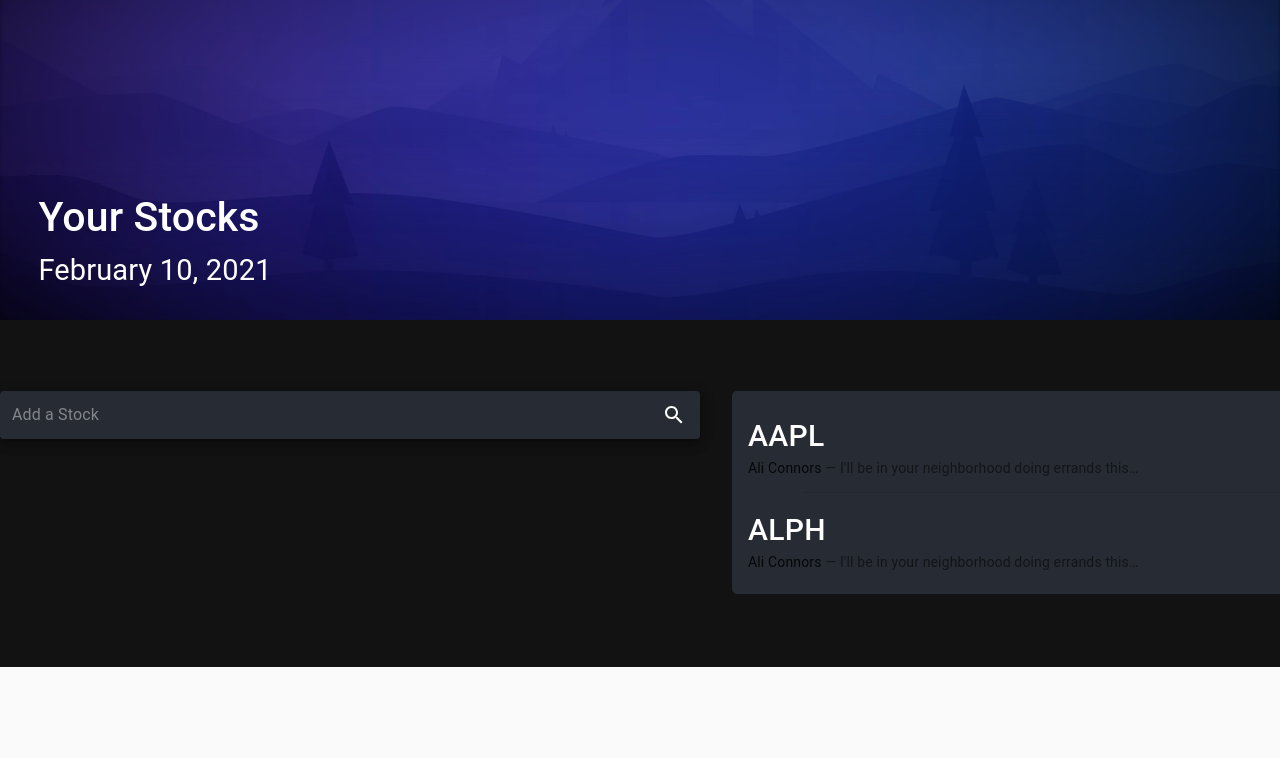
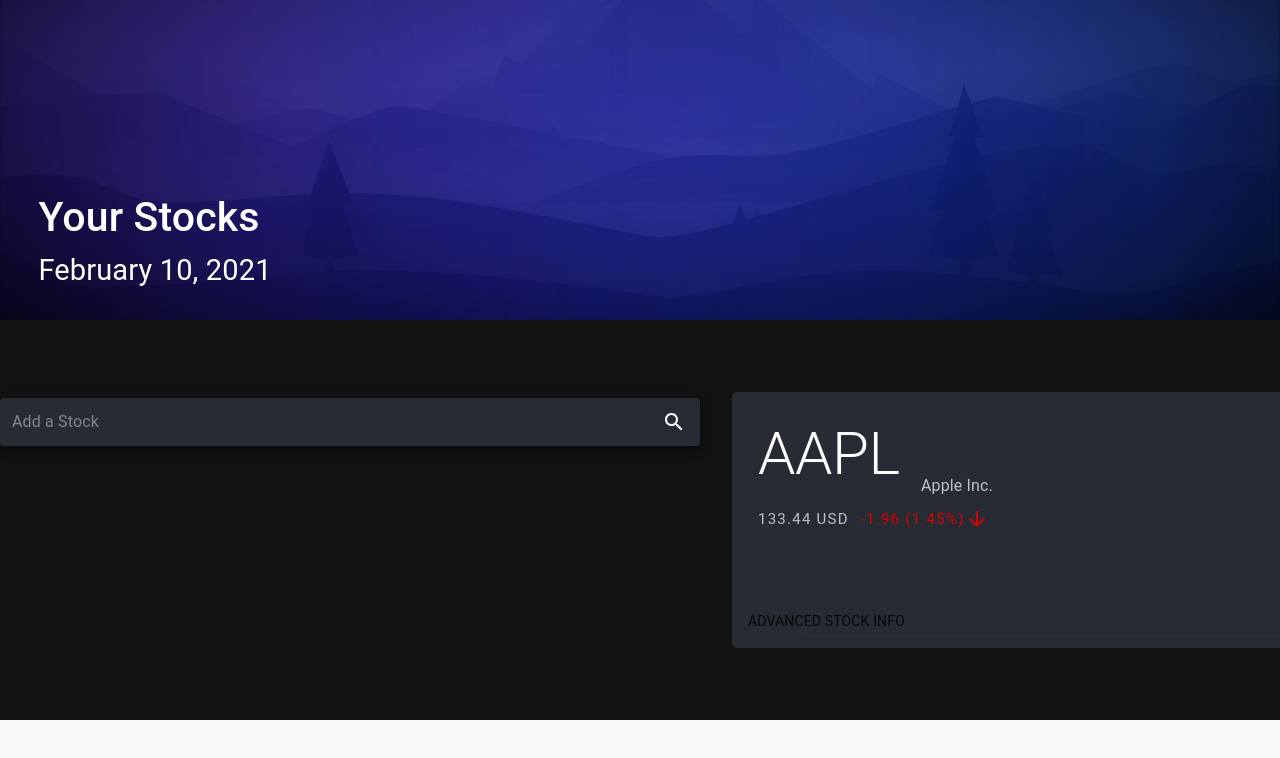
Before and after one commit to APoolio/NodeJS, a React (Create React App) app in the folder client/stocks-app/: page / in a window 1280 px wide. Shown: the top 758 px of the page. Built offline with nearby package versions, Linux system fonts and the light colour scheme.

Commit message:
UI changes

```diff
--- a/client/stocks-app/src/App.js
+++ b/client/stocks-app/src/App.js
@@ -6,7 +6,6 @@ import Dashboard from "./Dashboard/Dashboard";
 import logo from './logo.svg';
 import './App.css';
 
-
 export default function App() {
     return <Dashboard />;
 }
--- /dev/null
+++ b/client/stocks-app/src/Dashboard/CustomListItem.js
@@ -0,0 +1,158 @@
+/*jshint esversion: 6 */
+
+import React from 'react';
+import { makeStyles } from '@material-ui/core/styles';
+
+//Material UI
+import ListItem from '@material-ui/core/ListItem';
+import ListItemText from '@material-ui/core/ListItemText';
+import ListItemSecondaryAction from "@material-ui/core/ListItemSecondaryAction";
+
+import { Box, Typography } from "@material-ui/core";
+import IconButton from "@material-ui/core/IconButton";
+import { useTheme } from '@material-ui/core/styles';
+import darkTheme from '../theme';
+import Grid from '@material-ui/core/Grid';
+import Icon from '@material-ui/core/Icon';
+
+
+//Icons
+import DeleteIcon from "@material-ui/icons/Delete";
+import ArrowDownwardIcon from '@material-ui/icons/ArrowDownward';
+
+
+
+const useStyles = makeStyles((darkTheme) => ({
+    root: {
+      //width: '700px',
+      //backgroundColor: "#424242",
+      //borderRadius: "5px",
+      fontFamily: "Roboto"
+
+    },
+    inline: {
+      display: 'inline',
+    },
+
+    container:{
+        flexWrap: "nowrap"
+    },
+
+    primaryListItemText: {
+        fontFamily: "Roboto",
+        fontSize: 40,
+        fontWeight: 550,
+        margin: 10,
+        color: "#fff"
+    },
+
+    secondaryListItemText:{
+        color: "rgba(255, 255, 255, 0.7)",
+        marginTop: 47,
+    },
+
+    stockPriceText:{
+        fontSize: 15,
+        marginLeft: 10,
+        color: "rgba(255, 255, 255, 0.7)",
+    },
+
+    stockTrendText:{
+        fontSize: 15,
+        color: "#d50000"
+    }
+
+
+  }));
+
+export default function CustomListItem()
+{
+    const classes = useStyles();
+
+    return (
+            <ListItem>
+                <Grid container direction="column">
+                    <Grid container spacing={1} direction="row">
+                    <Grid item xs={11} >
+                        <Grid container direction="row" wrap="nowrap">
+                            <Grid item xs={3} className={classes.primaryListItemText}>
+                                <Typography variant="h2">
+                                    AAPL
+                                </Typography>
+                            </Grid>
+
+                            <Grid alignContent="flex-end">
+                                <Grid item className={classes.secondaryListItemText}>
+                                    <Typography variant="subtitle1">
+                                        Apple Inc.
+                                    </Typography>
+                                </Grid>
+                            </Grid>
+                        </Grid>
+                    </Grid>
+
+                    <Grid item xs={1}>
+                        <Grid container justify="center">
+                            <Grid item>
+                                <IconButton edge="end" aria-label="delete">
+                                    <DeleteIcon/>
+                                </IconButton>
+                            </Grid>
+                        </Grid>
+                    </Grid>
+                    </Grid>
+
+                    <Grid item>
+                        <Grid container spacing={1} direction="row">
+                            <Grid item xs={2}>
+                                <Typography variant="overline" className={classes.stockPriceText}>
+                                    133.44 USD
+                                </Typography>
+                            </Grid>
+                            <Grid item xs={4}>
+                                <Grid container direction="row" alignItems="center">
+                                    <Grid item>
+                                        <Typography variant="overline" className={classes.stockTrendText}>
+                                            -1.96 (1.45%)
+                                        </Typography>
+                                    </Grid>
+
+                                    <Grid item>
+                                        <Icon fontSize="small">
+                                            <ArrowDownwardIcon style={{position: 'relative', top:'3px', color: "#d50000"}} />
+                                        </Icon>
+                                    </Grid>
+                                </Grid>
+                            </Grid>
+                        </Grid>
+                    </Grid>
+
+                    <Grid item>
+                        ADVANCED STOCK INFO
+                    </Grid>
+                </Grid>
+            </ListItem>
+    );
+
+}
+
+{/* <ListItem>
+            <Box className={classes.primaryListItemText} textAlign="right">
+                AAPL
+            </Box>
+            <ListItemText classes={{secondary:classes.secondaryListItemText}}
+                secondaryTypographyProps={{ align: "left" }}
+                secondary="Apple Inc."
+            />
+            <ListItemSecondaryAction>
+                <IconButton edge="end" aria-label="delete">
+                <DeleteIcon />
+                </IconButton>
+            </ListItemSecondaryAction>
+
+            <Box>
+                <ListItemText>
+                    primary="tetst tsetst"
+                </ListItemText>
+            </Box>
+            </ListItem> */}
--- a/client/stocks-app/src/Dashboard/Watchlist.js
+++ b/client/stocks-app/src/Dashboard/Watchlist.js
@@ -3,10 +3,10 @@
 import React from 'react';
 import { makeStyles } from '@material-ui/core/styles';
 import List from '@material-ui/core/List';
-import ListItem from '@material-ui/core/ListItem';
 import Divider from '@material-ui/core/Divider';
-import ListItemText from '@material-ui/core/ListItemText';
-import Typography from '@material-ui/core/Typography';
+
+
+import CustomListItem from './CustomListItem';
 
 
 const useStyles = makeStyles((theme) => ({
@@ -14,15 +14,7 @@ const useStyles = makeStyles((theme) => ({
       width: '700px',
       backgroundColor: "#272c34",
       borderRadius: "5px",
-      color: "#ffff",
     },
-    inline: {
-      display: 'inline',
-    },
-    listItemText: {
-        fontSize: 30,
-        fontWeight: 550,
-    }
   }));
 
 export default function Watchlist()
@@ -31,43 +23,8 @@ export default function Watchlist()
 
     return (
         <List className={classes.root}>
-            <ListItem alignItems="flex-start">
-                <ListItemText classes={{primary:classes.listItemText}}
-                primary="AAPL"
-                secondary={
-                    <React.Fragment>
-                    <Typography
-                        component="span"
-                        variant="body2"
-                        className={classes.inline}
-                        color="textPrimary"
-                    >
-                        Ali Connors
-                    </Typography>
-                    {" — I'll be in your neighborhood doing errands this…"}
-                    </React.Fragment>
-                }
-                />
-            </ListItem>
+            <CustomListItem/>
             <Divider variant="inset" component="li" />
-            <ListItem alignItems="flex-start">
-                <ListItemText classes={{primary:classes.listItemText}}
-                primary="ALPH"
-                secondary={
-                    <React.Fragment>
-                    <Typography
-                        component="span"
-                        variant="body2"
-                        className={classes.inline}
-                        color="textPrimary"
-                    >
-                        Ali Connors
-                    </Typography>
-                    {" — I'll be in your neighborhood doing errands this…"}
-                    </React.Fragment>
-                }
-                />
-            </ListItem>
         </List>
     );
 }
--- a/client/stocks-app/src/index.js
+++ b/client/stocks-app/src/index.js
@@ -3,20 +3,16 @@
 
 import React from 'react';
 import ReactDOM from 'react-dom';
-import './index.css';
 import App from './App';
-import { ThemeProvider } from '@material-ui/core/styles';
-import CssBaseline from '@material-ui/core/CssBaseline';
 import reportWebVitals from './reportWebVitals';
-import darkTheme from './theme';
+
+
+
 
 ReactDOM.render(
-  <ThemeProvider theme={darkTheme}>
-    {/* CssBaseline kickstart an elegant, consistent, and simple baseline to build upon. */}
-  <CssBaseline />
-  <App />
-  </ThemeProvider>,
-  document.getElementById('root'));
+    <App />,
+
+document.getElementById('root'));
 
 // If you want to start measuring performance in your app, pass a function
 // to log results (for example: reportWebVitals(console.log))
--- a/client/stocks-app/src/theme.js
+++ b/client/stocks-app/src/theme.js
@@ -1,10 +1,18 @@
 /*jshint esversion: 6 */
+import React, { useState } from "react";
 import { createMuiTheme } from '@material-ui/core/styles';
 
 const darkTheme = createMuiTheme({
-    pallete:{
+    pallete:
+    {
         type: "dark",
-    },
+        primary:{
+            text: '#fff'
+        },
+        secondary:{
+            text: 'rgba(255, 255, 255, 0.7)',
+        },
+    }
 });
 
 export default darkTheme;
```
Also changed, not shown: client/stocks-app/src/Dashboard/Dashboard.js (+3 -7 lines).
